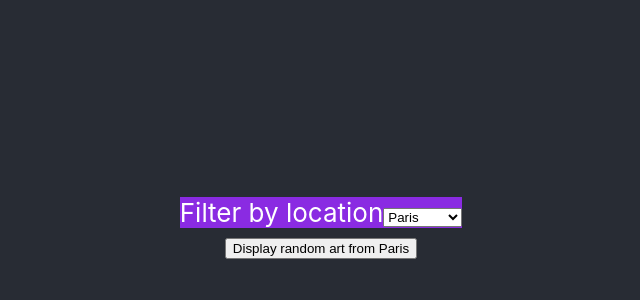
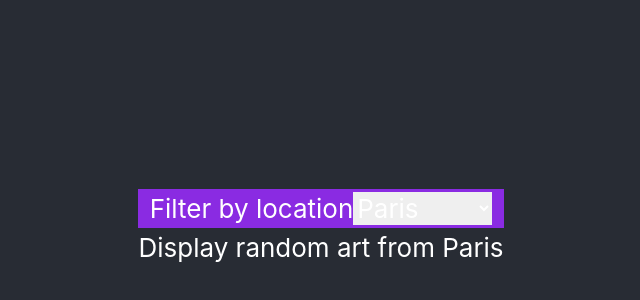
Before and after one commit to marikobriggs/art-by-location-backend, a React (Create React App) app in the folder art/: page / in a window 1280 px wide. Shown: the part 172-472 px from the top of the page, without its empty margins (319-959 px from the left). Built offline with nearby package versions, Linux system fonts and the light colour scheme.

Commit message:
tailwind setup

```diff
--- a/art/package.json
+++ b/art/package.json
@@ -8,7 +8,7 @@
     "@testing-library/user-event": "^13.5.0",
     "react": "^18.2.0",
     "react-dom": "^18.2.0",
-    "react-scripts": "^2.1.3",
+    "react-scripts": "^5.0.1",
     "web-vitals": "^2.1.4"
   },
   "scripts": {
--- a/art/tailwind.config.js
+++ b/art/tailwind.config.js
@@ -2,6 +2,8 @@
 module.exports = {
   content: [
     "./src/**/*.{js,jsx,ts,tsx}",
+    "./src/components/*.{js}",
+    "./src/*.{js}"
   ],
   theme: {
     extend: {},
```
Also changed, not shown: 1 other file (tests, documents, lock files or other folders).
